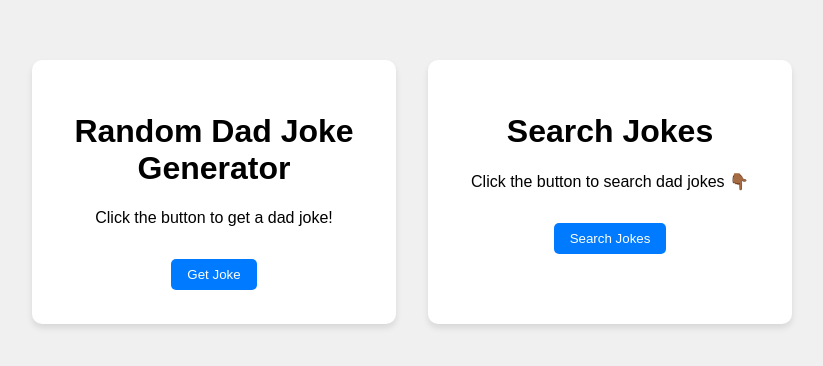
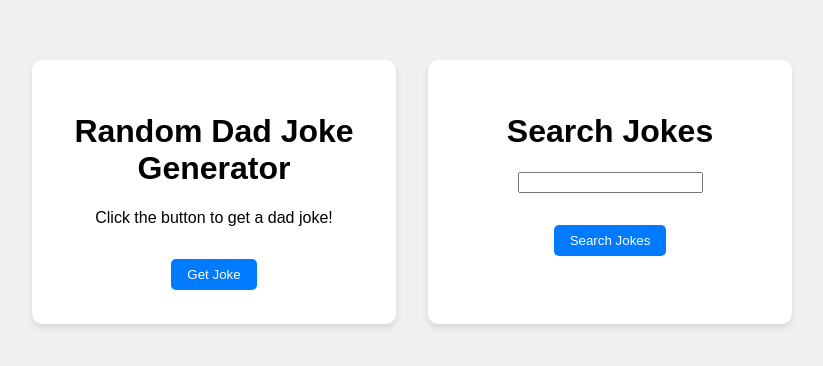
Before and after one commit to slg1-2-3/dad-jokes-api, a website: page index.html in a window 1280 px wide. Shown: the part 216-582 px from the top of the page, without its empty margins (228-1051 px from the left). Drawn offline with Linux system fonts and the light colour scheme.

Commit message:
added a space for user input for search bar

```diff
--- a/index.html
+++ b/index.html
@@ -14,7 +14,7 @@
         </div>
         <div class="container">
             <h1> Search Jokes </h1>
-            <p id="search"> Click the button to search dad jokes 👇🏾</p>
+            <input type="search" id="search"></p>
             <button id="searchBtn"> Search Jokes </button>
         </div>
         <script src="script.js"></script>
--- a/script.js
+++ b/script.js
@@ -14,8 +14,7 @@ async function displayJoke() {
 async function searchJokes() {
     const url = "http://localhost:3000/search"
         const response = await fetch (url, {headers: {"Accept": "application/json"}})
-        const data = await response
-        console.log("the data in searchJoke is -->",data)
+        const data = await response.json()
     return data /*return an array of jokes (5)*/
 }
 
@@ -26,17 +25,18 @@ const joke = document.querySelector("#joke");
 jokeBtn.addEventListener("click", async () => {
     setBackgroundColor("#jokeBtn");
     let jokeText = await displayJoke();
-    console.log("jokeText is -->", )
     joke.textContent = jokeText
 })
 
 const searchBtn = document.querySelector("#searchBtn");
 const search = document.querySelector("#search")
 
+// searchString
+const searchTerms = document.getElementById("search").value;
+
 // search button
 searchBtn.addEventListener("click", async() => {
     setBackgroundColor("#searchBtn");
     let searchText = await searchJokes();
-    console.log("searchText is --> ", searchText)
     search.textContent = searchText
 })
--- a/src/controllers.js
+++ b/src/controllers.js
@@ -7,6 +7,5 @@ exports.getJoke = async (req, res) => {
 
 exports.searchJokes = async (req, res) => {
     const response = await services.searchJokes();
-    console.log('in controller file --> response is: ', response)
     res.status(200).json(response)
 }
--- a/src/routes.js
+++ b/src/routes.js
@@ -5,6 +5,6 @@ const controllers = require('/home/simone/repos/dad-jokes-api/src/controllers.js
 // defining routes
 router.get("/joke", controllers.getJoke);
 
-router.get("/search", controllers.searchJokes)
+router.get("/search", controllers.searchJokes);
 
 module.exports = router
--- a/src/services.js
+++ b/src/services.js
@@ -19,7 +19,7 @@ async function getJoke(){
  somehow I have to pass the term from the front to here...
  but first I want to get Hello world to pop up when I press
 the button */
-function searchJokes(){
+function searchJokes() {
     return "hello world"
 }
 module.exports = {getJoke, searchJokes};
```
Also changed, not shown: README.md.
